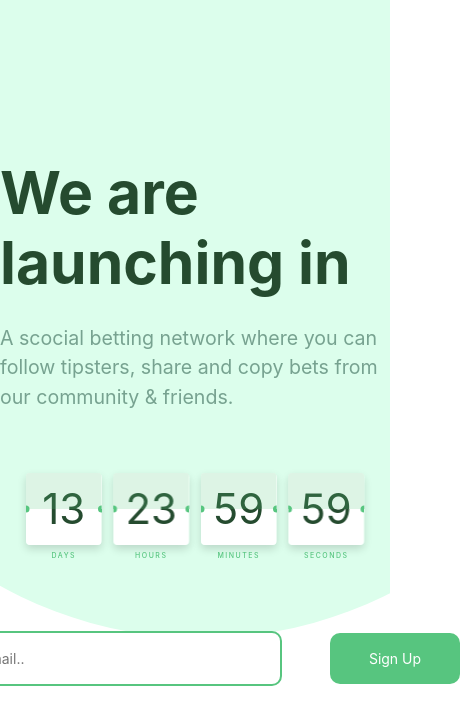
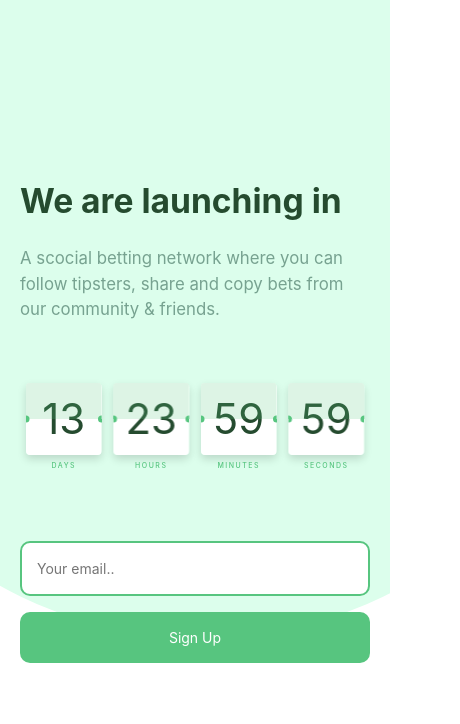
Before and after one commit to yossefAlatter/launching-Soon-v2, a Vue app: page / in a window 390 px wide. Shown: the top 724 px of the page, 460 px wide, since content can reach past the window. Built offline with nearby package versions, Linux system fonts and the light colour scheme.

Commit message:
media edit

```diff
--- a/src/App.vue
+++ b/src/App.vue
@@ -57,6 +57,7 @@ export default {
 #app{
   position: relative;
   height: 100vh;
+  padding: 20px
 }
 //== end ==//
 
--- a/src/components/IntroPragraph.vue
+++ b/src/components/IntroPragraph.vue
@@ -42,6 +42,7 @@ export default {
     color: var(--mainColor);
     font-weight: 700;
     font-size: 4.2em;
+    margin-right: auto !important;
     margin-bottom: 25px;
     cursor: default;
     width: fit-content;
@@ -51,6 +52,46 @@ export default {
     }
 }
 //== end ==//
+
+//== heading media ==//
+//== start ==//
+@media screen and (max-width: 620px){
+    .heading{
+        font-size: 4em;
+    }
+}
+@media screen and (max-width: 550px){
+    .heading{
+        font-size: 3.6em;
+    }
+}
+@media screen and (max-width: 500px){
+    .heading{
+        font-size: 3.2em;
+    }
+}
+@media screen and (max-width: 450px){
+    .heading{
+        font-size: 2.8em;
+    }
+}
+@media screen and (max-width: 400px){
+    .heading{
+        font-size: 2.4em;
+    }
+}
+@media screen and (max-width: 350px){
+    .heading{
+        font-size: 2em;
+    }
+}
+@media screen and (max-width: 300px){
+    .heading{
+        font-size: 1.8em;
+    }
+}
+//== end ==//
+
 
 //== sub-text-style ==//
 //== start ==//
@@ -64,4 +105,19 @@ export default {
 }
 //== end ==//
 
+//== subtext media ==//
+//== start ==//
+
+@media screen and (max-width: 450px){
+    .sub-text{
+        font-size: 1.2em;
+    }
+}
+@media screen and (max-width: 350px){
+    .sub-text{
+        font-size: 0.9em;
+    }
+}
+//== end ==//
+
 </style>
--- a/src/components/SignUp.vue
+++ b/src/components/SignUp.vue
@@ -5,13 +5,13 @@
         <!-- start -->
         <form action="#">
 
-            <div class="d-flex align-items-center">
+            <div class="d-flex align-items-center justify-content-center justify-content-lg-start flex-column flex-lg-row w-100">
 
-                <div class="email-con mr-5">
+                <div class="email-con mr-0 mr-lg-5">
                     <input type="email" name="email" id="email" placeholder="Your email..">
                 </div>
 
-                <button class="sign-btn">Sign Up</button>
+                <button class="sign-btn mt-3 mt-lg-0">Sign Up</button>
 
             </div>
 
@@ -40,15 +40,39 @@ export default {
 }
 //== end ==//
 
+//== sign-up media ==//
+//== start ==//
+@media screen and (max-width: 400px) {
+    #sign-up{
+    min-width: 100%;
+    max-width: 100%;
+    *{
+      min-width: 100%;
+    max-width: 100%;
+    }
+}
+}
+//== end ==//
+
 //== style of input ==//
 //== start ==//
 .email-con input {
     border-radius: 10px;
     border: 2px solid var(--natureColor);
     max-width: 100%;
-    width: 352px;
+    min-width: 352px;
     padding: 15px;
     outline: none;
+}
+//== end ==//
+
+//== media of input ==//
+//== start ==//
+@media screen and (max-width: 400px) {
+    .email-con input{
+    min-width: 100%;
+    max-width: 100%;
+}
 }
 //== end ==//
 
```
